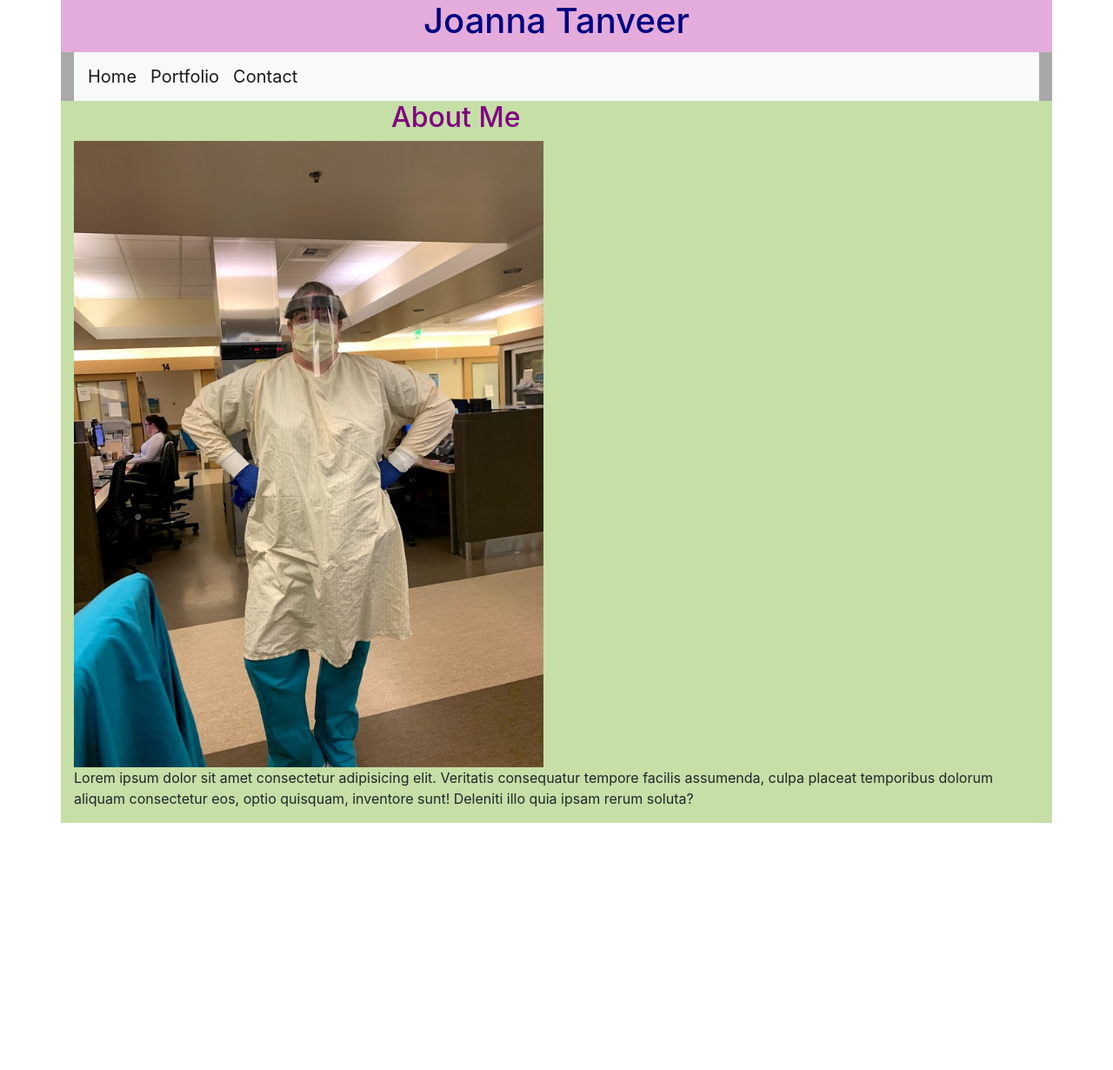
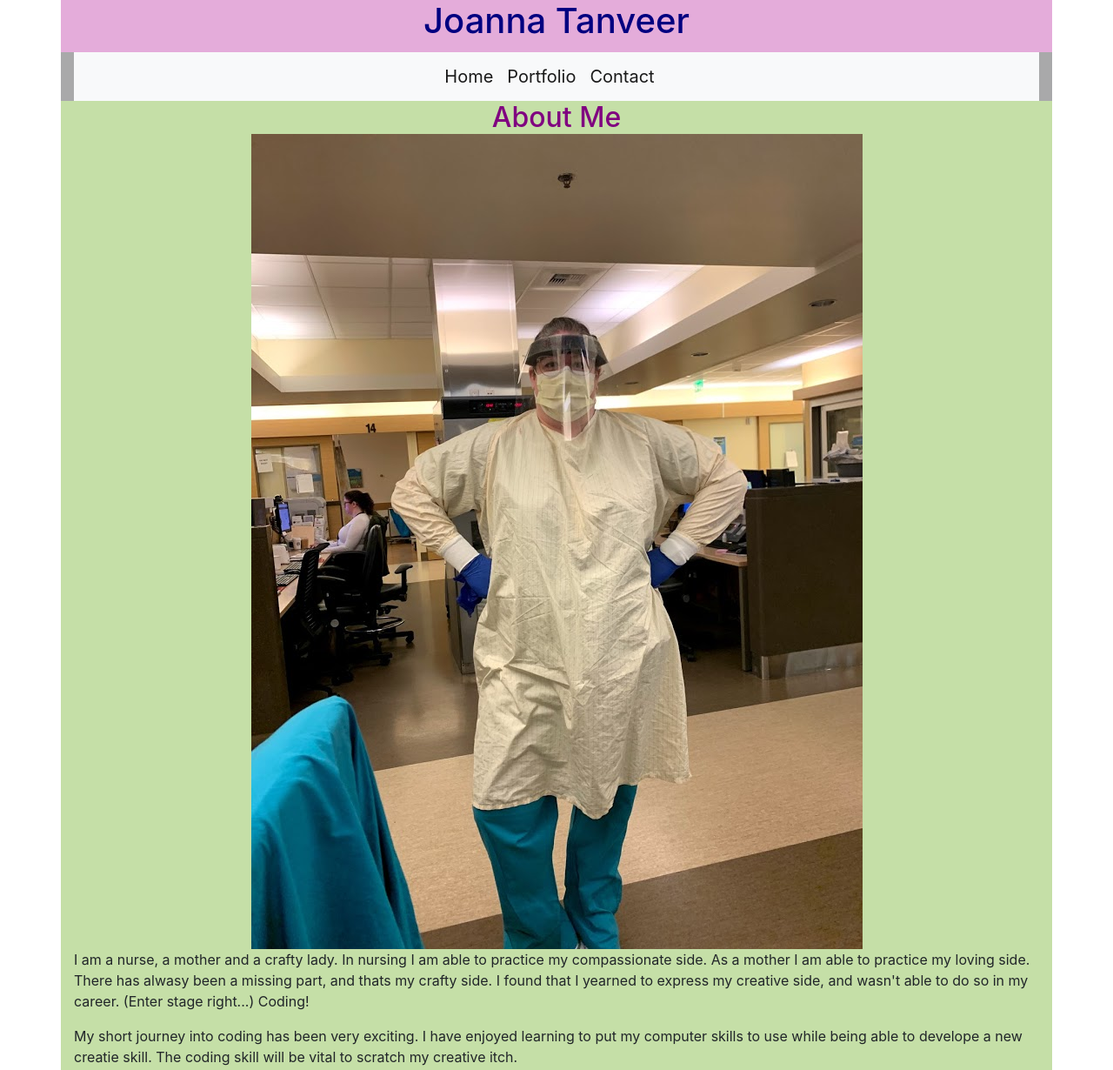
Before and after one commit to JoannaTanveer/homework-2, a plain HTML site: page 2index.html in a window 1280 px wide. Shown: the top 1230 px of the page at 87% size. Before the commit the page ends 946 px from the top, so only its background shows below. Drawn offline with nearby package versions, Linux system fonts and the light colour scheme.

Commit message:
Things looking close to done

```diff
--- a/2index.html
+++ b/2index.html
@@ -20,17 +20,17 @@
     </div>
 
     <div class='container navv'>
-        <nav class='navbar navbar-expand-lg navbar-light bg-light'>
+        <nav class='navbar navbar-expand-lg navbar-light bg-light justify-content-center'>
             <a class='navbar-brand' href='2index.html'>Home</a>
             <a class='navbar-brand' href='portfolio.html'>Portfolio</a>
-            <a class='navbar-brand' href='assets/contact.html'>Contact</a>
+            <a class='navbar-brand' href='Assets/contact.html'>Contact</a>
         </nav>
 
     </div>
 
     <div class='container indexBody'>
         <div class='row'>
-            <div class='col-sm-4'></div>
+            <div class='col-sm-12'></div>
                 <h2 class='aboutMe'> About Me </h2>
 
         <div class='container covid'>
@@ -39,7 +39,8 @@
         </div>
 
         <div class= 'container textBox'>
-            <p>Lorem ipsum dolor sit amet consectetur adipisicing elit. Veritatis consequatur tempore facilis assumenda, culpa placeat temporibus dolorum aliquam consectetur eos, optio quisquam, inventore sunt! Deleniti illo quia ipsam rerum soluta?</p>
+            <p>I am a nurse, a mother and a crafty lady. In nursing I am able to practice my compassionate side. As a mother I am able to practice my loving side. There has alwasy been a missing part, and thats my crafty side. I found that I yearned to express my creative side, and wasn't able to do so in my career. (Enter stage right...) Coding! </p>
+            <p>My short journey into coding has been very exciting. I have enjoyed learning to put my computer skills to use while being able to develope a new creatie skill. The coding skill will be vital to scratch my creative itch.</p>
         </div>
     </div>
 </body>
--- a/2style.css
+++ b/2style.css
@@ -11,6 +11,7 @@
 .navv {
     background-color:#a9a9aa;
     color:navy;
+    /* text-align: center; */
 
 }
 
@@ -23,16 +24,16 @@
 }
 
 .aboutMe {
-    text-align: center;
+    margin: 0 auto;
     color: #800080;
 
 }
 
 .covid {
-    width: 540px;
-    margin:20px
-    z-index: -1;
-    position:relative;
+
+    display: flex;
+    align-items: center;
+    justify-content: center;
 }
 
 .textbox {
@@ -50,8 +51,8 @@
 
 }
 
-.card1 {
+/* .card1 {
     position: relative;
     float: center;
     offset: position 50%;
-}
+} */
```
Also changed, not shown: Assets/contact.html (+4 -4 lines), portfolio.html (+11 -8 lines).
